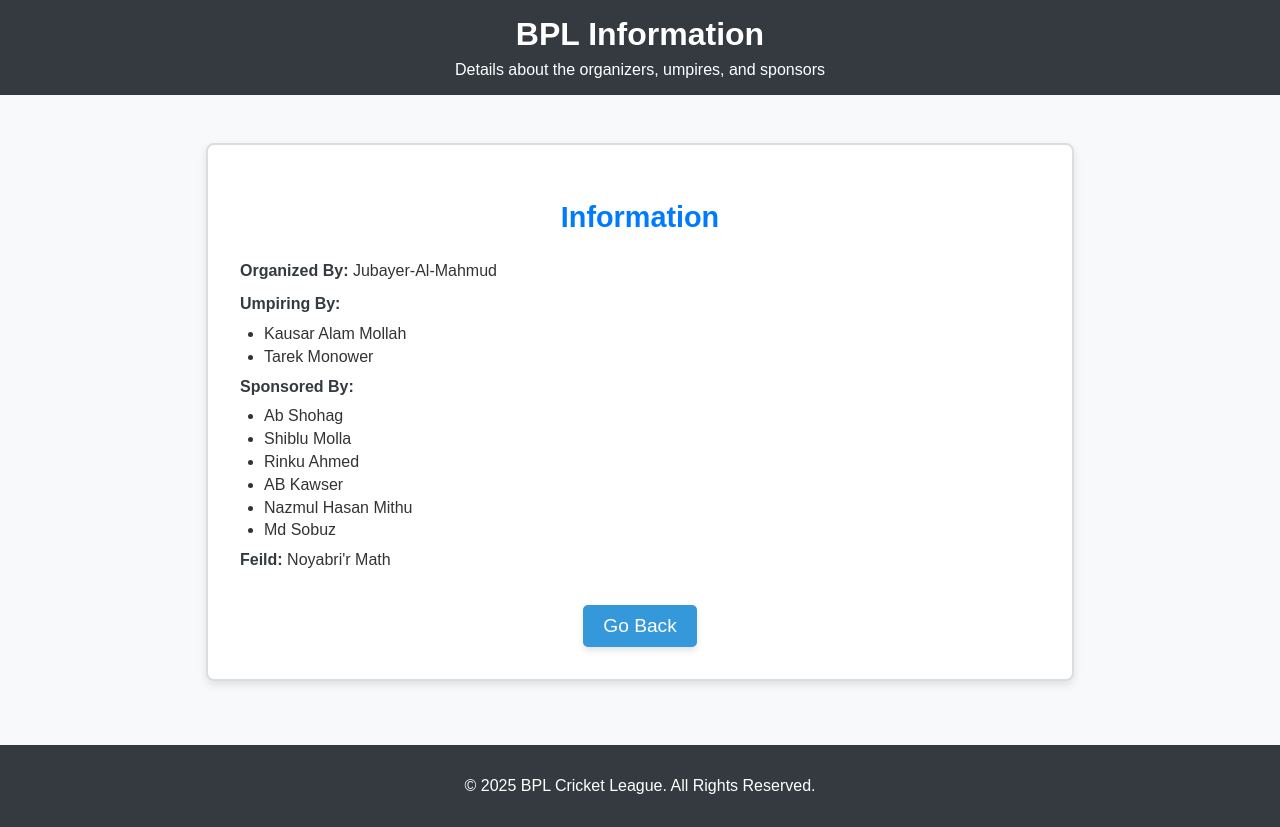
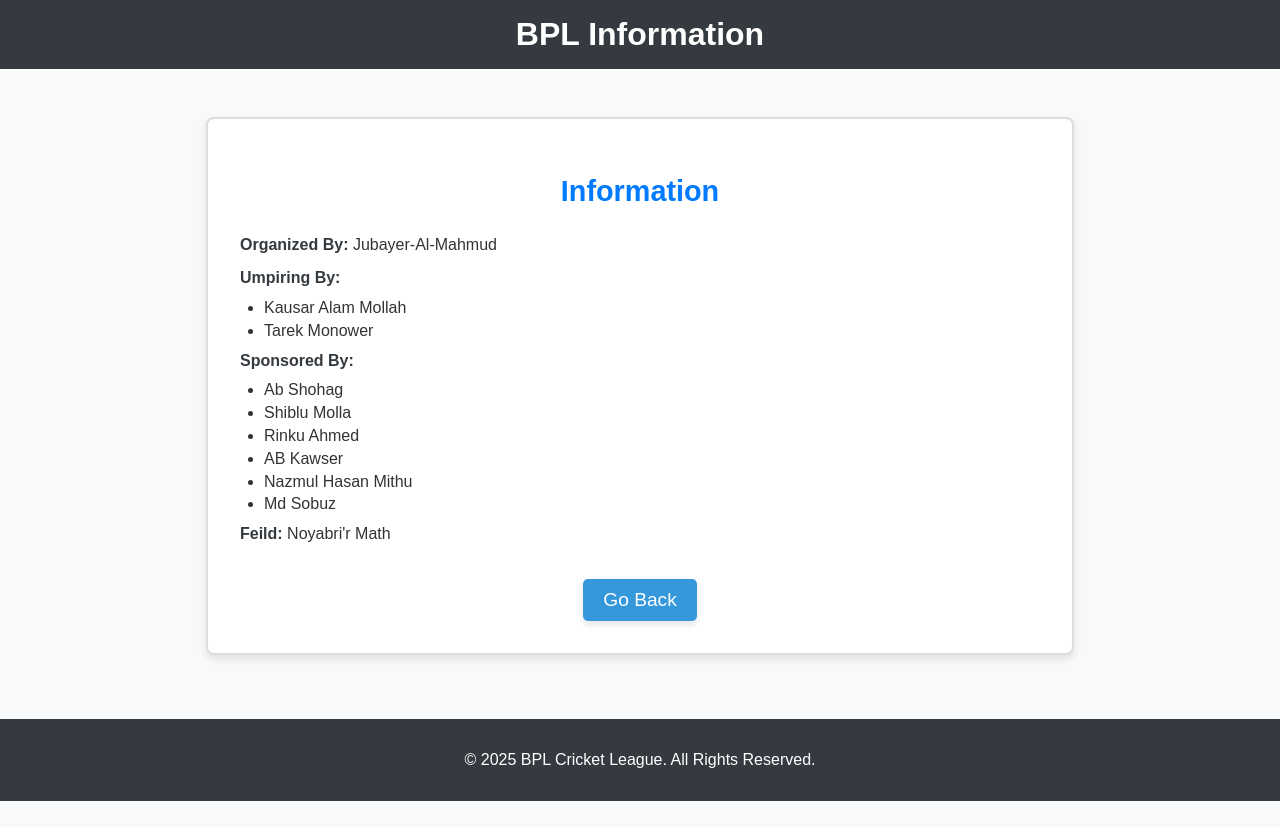
Before and after one commit to Jubayer934/btg, a plain HTML site: page seasons/bpl-season-1/information.html in a window 1280 px wide. After the commit the page ends 801 px from the top, so only its background shows below. Drawn offline with Linux system fonts and the light colour scheme.

Commit message:
Update information.html

```diff
--- a/seasons/bpl-season-1/information.html
+++ b/seasons/bpl-season-1/information.html
@@ -9,7 +9,6 @@
 <body>
     <header>
         <h1>BPL Information</h1>
-        <p>Details about the organizers, umpires, and sponsors</p>
     </header>
 
     <main>
```
